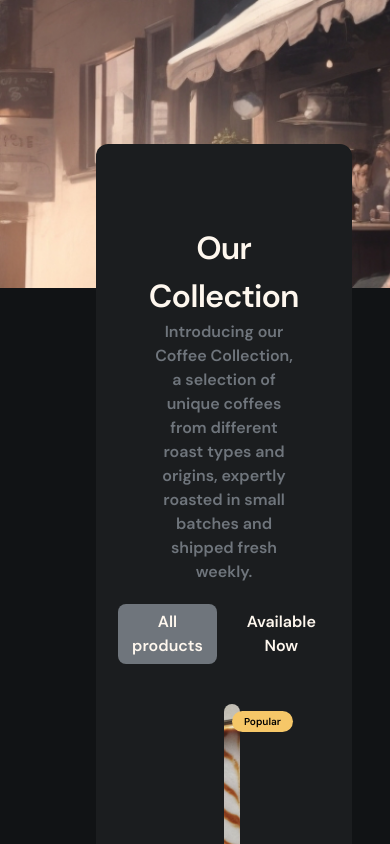
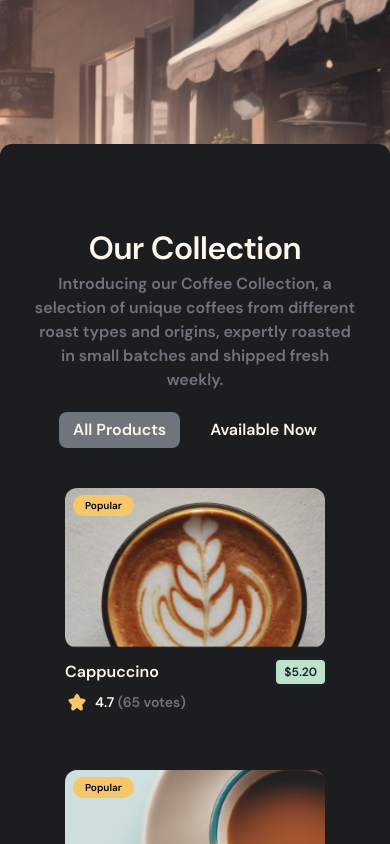
Before and after one commit to AlexandreVolts/simple-coffee-list, a Next.js app: page / in a window 390 px wide. Shown: the top 844 px of the page. Built offline with nearby package versions, Linux system fonts and the light colour scheme.

Commit message:
refactor(app): style improved & responsive added

```diff
--- a/src/app/page.tsx
+++ b/src/app/page.tsx
@@ -10,12 +10,12 @@ export default function Home() {
   return (
     <main className="min-h-screen bg-black font-dmsans font-semibold">
       <div className="absolute top-0 z-0 w-full h-72 bg-banner bg-cover bg-no-repeat" />
-      <div className="px-24">
-        <div className="relative z-10 w-full m-auto mt-36 px-32 py-20 space-y-10 bg-brown rounded-xl">
+      <div className="px-0 xs:px-24 pb-24">
+        <div className="relative z-10 mt-36 py-20 space-y-10 bg-brown rounded-xl">
           <div className="flex flex-col items-center space-y-5">
             <div>
               <h2 className="text-white text-xl text-center">Our Collection</h2>
-              <h3 className="max-w-[500px] m-auto text-lg text-gray text-center">
+              <h3 className="sm:max-w-[500px] max-w-[325px] m-auto text-lg text-gray text-center">
                 Introducing our Coffee Collection, a selection of unique coffees
                 from different roast types and origins, expertly roasted in small
                 batches and shipped fresh weekly.
@@ -23,7 +23,7 @@ export default function Home() {
             </div>
             <Toggle value={availableToggled} onToggle={setAvailableToggled} />
           </div>
-          <div className="grid grid-cols-1 md:grid-cols-2 lg:grid-cols-3 gap-x-10 gap-y-14">
+          <div className="grid grid-cols-1 md:grid-cols-2 xl:grid-cols-3 gap-x-8 gap-y-14 w-max m-auto">
             {coffees
               .filter((coffee) => !availableToggled || !coffee.soldOut)
               .map((coffee) => (
--- a/src/components/Card.tsx
+++ b/src/components/Card.tsx
@@ -11,7 +11,7 @@ interface CardProps {
 }
 export default function Card(props: CardProps) {
   return (
-    <div className="space-y-3">
+    <div className="w-[260px] space-y-3">
       <div
         className="w-full h-40 px-2 py-1 bg-cover bg-center rounded-xl"
         style={{ backgroundImage: `url(${props.url})` }}
@@ -24,16 +24,16 @@ export default function Card(props: CardProps) {
       </div>
       <div className="space-y-1.5">
         <div className="flex justify-between items-center">
-          <h4 className="text-white text-md">{props.label}</h4>
-          <p className="inline-block px-2 py-0.5 bg-beige rounded text-brown text-center text-sm">
+          <h4 className="text-white text-lg">{props.label}</h4>
+          <p className="inline-block px-2 py-[0.2rem] bg-beige rounded text-brown text-center text-sm">
             ${props.price.toFixed(2)}
           </p>
         </div>
-        <div className="flex justify-between items-center text-sm">
-          <div className="flex items-center">
+        <div className="flex justify-between items-center text-md">
+          <div className="flex items-center space-x-1.5">
             {props.votes && props.rating ? (
               <>
-                <Image src="/star-fill.svg" alt="" width={20} height={20} />
+                <Image src="/star-fill.svg" alt="" width={24} height={24} />
                 <p className="text-white">
                   <span>{props.rating.toFixed(1)}</span>
                   <span className="text-gray"> ({props.votes} votes)</span>
@@ -41,7 +41,7 @@ export default function Card(props: CardProps) {
               </>
             ) : (
               <>
-                <Image src="/star.svg" alt="" width={20} height={20} />
+                <Image src="/star.svg" alt="" width={24} height={24} />
                 <p className="text-gray">No Ratings</p>
               </>
             )}
--- a/src/components/Toggle.tsx
+++ b/src/components/Toggle.tsx
@@ -3,21 +3,23 @@ interface ToggleProps {
   onToggle: (value: boolean) => void;
 }
 export default function Toggle(props: ToggleProps) {
+  const style =
+    "px-3.5 py-1.5 text-lg rounded-lg hover:bg-gray hover:bg-opacity-80 transition-all";
   const toggledStyle = "bg-gray";
 
   return (
     <ul className="flex text-white space-x-4">
       <li>
         <button
-          className={`px-3.5 py-1.5 rounded-lg hover:bg-gray hover:bg-opacity-80 transition-all  ${!props.value ? toggledStyle : ""}`}
+          className={`${style} ${!props.value ? toggledStyle : ""}`}
           onClick={() => props.onToggle(false)}
         >
-          All products
+          All Products
         </button>
       </li>
       <li>
         <button
-          className={`px-3.5 py-1.5 rounded-lg hover:bg-gray hover:bg-opacity-80 transition-all  ${props.value ? toggledStyle : ""}`}
+          className={`${style} ${props.value ? toggledStyle : ""}`}
           onClick={() => props.onToggle(true)}
         >
           Available Now
--- a/tailwind.config.ts
+++ b/tailwind.config.ts
@@ -30,6 +30,9 @@ const config: Config = {
         lg: "1rem",
         xl: "2rem",
       },
+      screens: {
+        "xs": "480px"
+      }
     },
   },
   plugins: [],
```
